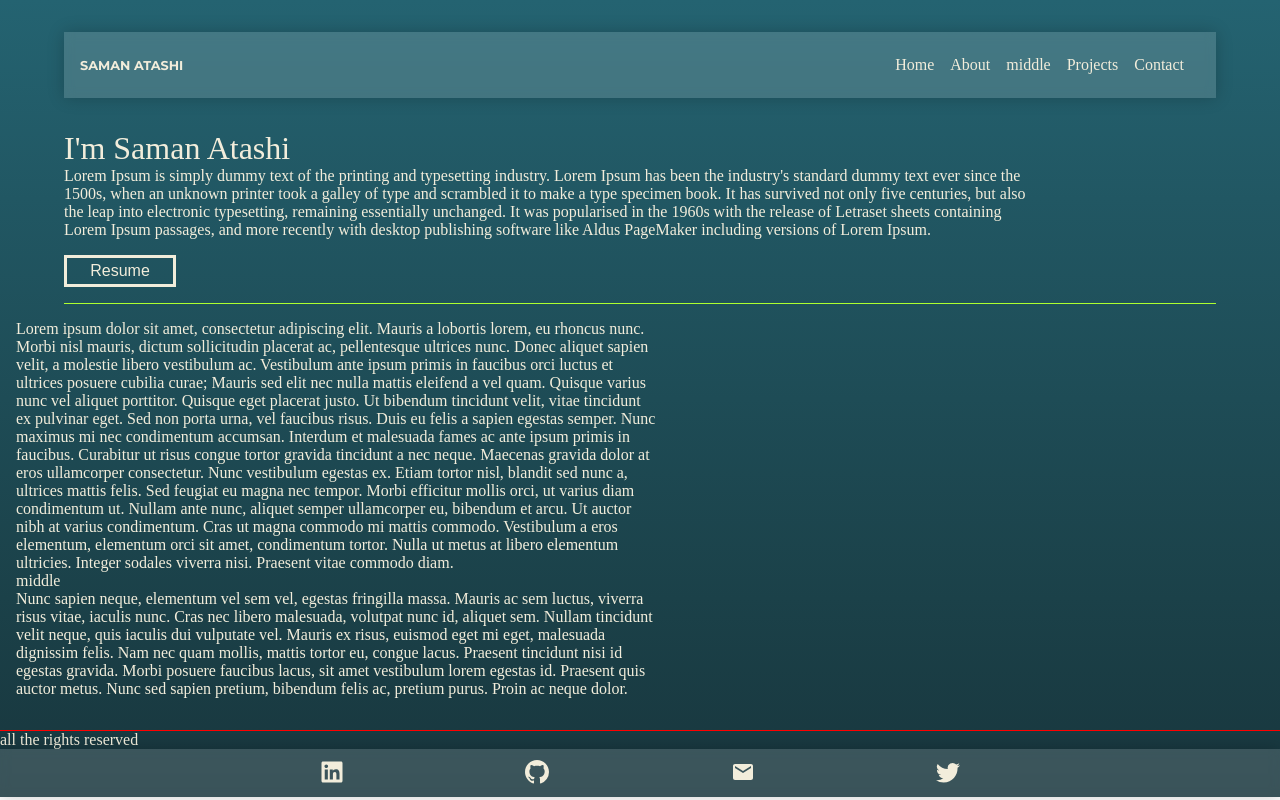
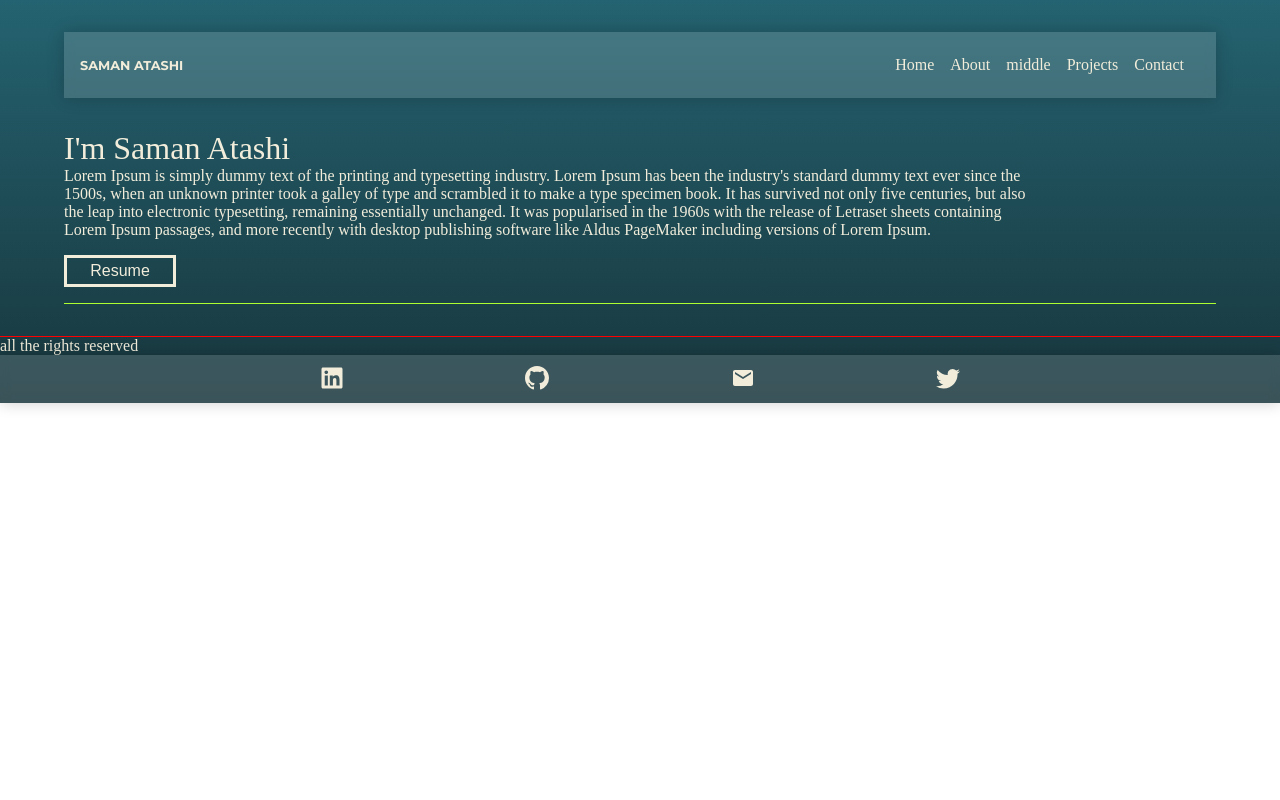
Before and after one commit to SamanAtashi/Portfolio-V.1, a React (Create React App) app: page / in a window 1280 px wide. Built offline with nearby package versions, Linux system fonts and the light colour scheme.

Commit message:
First version of about page is done

```diff
--- a/src/Components/About/About.js
+++ b/src/Components/About/About.js
@@ -3,49 +3,39 @@ import classes from './About.module.css';
 
 const About = () => {
 	return (
-		<div className={classes.container} id="About">
-			<p>
-				Lorem ipsum dolor sit amet, consectetur adipiscing elit.
-				Mauris a lobortis lorem, eu rhoncus nunc. Morbi nisl
-				mauris, dictum sollicitudin placerat ac, pellentesque
-				ultrices nunc. Donec aliquet sapien velit, a molestie
-				libero vestibulum ac. Vestibulum ante ipsum primis in
-				faucibus orci luctus et ultrices posuere cubilia curae;
-				Mauris sed elit nec nulla mattis eleifend a vel quam.
-				Quisque varius nunc vel aliquet porttitor. Quisque eget
-				placerat justo. Ut bibendum tincidunt velit, vitae
-				tincidunt ex pulvinar eget. Sed non porta urna, vel
-				faucibus risus. Duis eu felis a sapien egestas semper.
-				Nunc maximus mi nec condimentum accumsan. Interdum et
-				malesuada fames ac ante ipsum primis in faucibus.
-				Curabitur ut risus congue tortor gravida tincidunt a nec
-				neque. Maecenas gravida dolor at eros ullamcorper
-				consectetur. Nunc vestibulum egestas ex. Etiam tortor
-				nisl, blandit sed nunc a, ultrices mattis felis. Sed
-				feugiat eu magna nec tempor. Morbi efficitur mollis
-				orci, ut varius diam condimentum ut. Nullam ante nunc,
-				aliquet semper ullamcorper eu, bibendum et arcu. Ut
-				auctor nibh at varius condimentum. Cras ut magna commodo
-				mi mattis commodo. Vestibulum a eros elementum,
-				elementum orci sit amet, condimentum tortor. Nulla ut
-				metus at libero elementum ultricies. Integer sodales
-				viverra nisi. Praesent vitae commodo diam.
-			</p>
-			<span id="middle">middle</span>
-			<p>
-				Nunc sapien neque, elementum vel sem vel, egestas
-				fringilla massa. Mauris ac sem luctus, viverra risus
-				vitae, iaculis nunc. Cras nec libero malesuada, volutpat
-				nunc id, aliquet sem. Nullam tincidunt velit neque, quis
-				iaculis dui vulputate vel. Mauris ex risus, euismod eget
-				mi eget, malesuada dignissim felis. Nam nec quam mollis,
-				mattis tortor eu, congue lacus. Praesent tincidunt nisi
-				id egestas gravida. Morbi posuere faucibus lacus, sit
-				amet vestibulum lorem egestas id. Praesent quis auctor
-				metus. Nunc sed sapien pretium, bibendum felis ac,
-				pretium purus. Proin ac neque dolor.
-			</p>
-		</div>
+		<section className={classes.container} id="About">
+			<article className={classes.about_text}>
+				<p>
+					Lorem ipsum dolor sit amet, consectetur adipiscing
+					elit. Mauris a lobortis lorem, eu rhoncus nunc.
+					Morbi nisl mauris, dictum sollicitudin placerat
+					ac, pellentesque ultrices nunc. Donec aliquet
+					sapien velit, a molestie libero vestibulum ac.
+					Vestibulum ante ipsum primis in faucibus orci
+					luctus et ultrices posuere cubilia curae; Mauris
+					sed elit nec nulla mattis eleifend a vel quam.
+					Quisque varius nunc vel aliquet porttitor.
+				</p>
+			</article>
+			<article className={classes.skills}>
+				<header>Skills</header>
+				<ul>
+					<li>FrontEnd development</li>
+					<li>BackEnd development</li>
+					<li>JavaScript</li>
+					<li>HTML</li>
+					<li>CSS</li>
+				</ul>
+			</article>
+			<article className={classes.exp}>
+				<header>Experiences & Education</header>
+				<ul>
+					<li>
+						Microverse - Student - [march,2021-present]
+					</li>
+				</ul>
+			</article>
+		</section>
 	);
 };
 
--- a/src/Components/About/About.module.css
+++ b/src/Components/About/About.module.css
@@ -1,4 +1,27 @@
-.container{
-    width: 50%;
-    margin:1rem;
+.container {
+	width: 95%;
+	margin: 1rem;
+    border-bottom: 1px solid springgreen;
 }
+
+.about_text {
+	margin-bottom: 1rem;
+}
+
+.skills header {
+	color: var(--main-3-color);
+	font-size: 1.5rem;
+}
+
+.skills ul {
+	margin-left: 1rem;
+}
+
+.exp header {
+	color: var(--main-3-color);
+	font-size: 1.5rem;
+}
+
+.exp ul {
+	margin-left: 1rem;
+}
--- a/src/Components/Navbar/HamburgerList/List/List.js
+++ b/src/Components/Navbar/HamburgerList/List/List.js
@@ -1,36 +1,11 @@
-import React from 'react';
-// import styled from 'styled-components';
+import React, { useEffect, useState } from 'react'; // import styled from 'styled-components';
 import classes from './List.module.css';
 import { useSelector } from 'react-redux';
 import store from '../../../../Store/store';
 import { SHOW } from '../../../../Store/portfolio';
 import { HashLink } from 'react-router-hash-link';
 
-// const UL = styled.ul`
-// 	display: none;
-
-// 	${(props) =>
-// 		props.active
-// 			? `
-//     display: flex;
-//     z-index:30;
-//     position: fixed;
-//     left: 50%;
-//     top: 50%;
-//     transform: translate(-50%, -50%);
-//     flex-direction:column;
-
-// `
-// 			: `
-
-// `}
-
-// 	@media only screen and (min-width: 768px) {
-// 		display: flex;
-// 	}
-// `;
-
-const List = (props) => {
+const List = () => {
 	const show = useSelector((state) => state.show);
 
 	const clickedHandler = () => {
@@ -43,12 +18,24 @@ const List = (props) => {
 		console.log(show);
 	};
 
-	return (
-		<ul
-			className={`${classes.list} ${
-				show ? classes.listYes : classes.listNo
-			}`}
-		>
+	const [isMobile, setIsMobile] = useState(window.innerWidth < 768);
+
+	useEffect(() => {
+		window.addEventListener(
+			'resize',
+			() => {
+				const ismobile = window.innerWidth < 768;
+				if (ismobile !== isMobile) setIsMobile(ismobile);
+			},
+			false
+		);
+		return () => {
+			setIsMobile(window.innerWidth < 768);
+		};
+	}, [isMobile]);
+
+	const right = isMobile ? (
+		<>
 			<li className={classes.list_item} onClick={clickedHandler}>
 				<HashLink smooth to="#" className={classes.link_item}>
 					Home
@@ -90,8 +77,86 @@ const List = (props) => {
 					Contact
 				</HashLink>
 			</li>
+		</>
+	) : (
+		<>
+			<li className={classes.list_item} onClick={clickedHandler}>
+				<HashLink smooth to="/" className={classes.link_item}>
+					Home
+				</HashLink>
+			</li>
+			<li className={classes.list_item} onClick={clickedHandler}>
+				<HashLink
+					smooth
+					to="/About"
+					className={classes.link_item}
+				>
+					About
+				</HashLink>
+			</li>
+			<li className={classes.list_item} onClick={clickedHandler}>
+				<HashLink
+					smooth
+					to="/About#middle"
+					className={classes.link_item}
+				>
+					middle
+				</HashLink>
+			</li>
+			<li className={classes.list_item} onClick={clickedHandler}>
+				<HashLink
+					smooth
+					to="/Projects"
+					className={classes.link_item}
+				>
+					Projects
+				</HashLink>
+			</li>
+			<li className={classes.list_item} onClick={clickedHandler}>
+				<HashLink
+					smooth
+					to="/Contact"
+					className={classes.link_item}
+				>
+					Contact
+				</HashLink>
+			</li>
+		</>
+	);
+
+	return (
+		<ul
+			className={`${classes.list} ${
+				show ? classes.listYes : classes.listNo
+			}`}
+		>
+			{right}
 		</ul>
 	);
 };
 
 export default List;
+
+// const UL = styled.ul`
+// 	display: none;
+
+// 	${(props) =>
+// 		props.active
+// 			? `
+//     display: flex;
+//     z-index:30;
+//     position: fixed;
+//     left: 50%;
+//     top: 50%;
+//     transform: translate(-50%, -50%);
+//     flex-direction:column;
+
+// `
+// 			: `
+
+// `}
+
+// 	@media only screen and (min-width: 768px) {
+// 		display: flex;
+// 	}
+// `;
--- a/src/Components/Navbar/LogoName/LogoName.js
+++ b/src/Components/Navbar/LogoName/LogoName.js
@@ -5,7 +5,7 @@ import '../LogoName/LogoName.module.css';
 const LogoName = () => {
 	return (
 		<h1>
-			<HashLink smooth to="/">
+			<HashLink smooth to="#">
 				SAMAN ATASHI
 			</HashLink>
 		</h1>
--- a/src/Container/Main.js
+++ b/src/Container/Main.js
@@ -1,4 +1,4 @@
-import React from 'react';
+import React, { useEffect, useState } from 'react';
 import {
 	BrowserRouter as Router,
 	Switch,
@@ -14,24 +14,41 @@ import Navbar from '../Components/Navbar/Navbar';
 import GlassLinks from './GlassLinks/GlassLinks';
 
 smoothScrollPolyfill.polyfill();
-class Main extends React.Component {
-	render() {
+
+const Main = () => {
+	const [isMobile, setIsMobile] = useState(window.innerWidth < 768);
+
+	useEffect(() => {
+		window.addEventListener(
+			'resize',
+			() => {
+				const ismobile = window.innerWidth < 768;
+				if (ismobile !== isMobile) setIsMobile(ismobile);
+			},
+			false
+		);
+		return () => {
+			setIsMobile(window.innerWidth < 768);
+		};
+	}, [isMobile]);
+
+	const right = isMobile ? (
+		<>
+			<Home />
+			<About />
+		</>
+	) : (
+		<Switch>
+			<Route exact path="/" component={Home} />
+			<Route exact path="/About" component={About} />
+			<Route render={() => <Redirect to="/" />} />
+		</Switch>
+	);
+
 	return (
 		<Router>
 			<Navbar />
-				<main>
-					{/* <Switch>
-						<Route exact path="/" component={Home} />
-						<Route
-							exact
-							path="/About"
-							component={About}
-						/>
-						<Route render={() => <Redirect to="/" />} />
-					</Switch> */}
-					<Home />
-					<About />
-				</main>
+			<main>{right}</main>
 			<footer
 				style={{
 					marginTop: '2rem',
@@ -43,7 +60,6 @@ class Main extends React.Component {
 			<GlassLinks />
 		</Router>
 	);
-	}
-}
+};
 
 export default Main;
```
Lines whose indentation alone changed are shown as unchanged.
